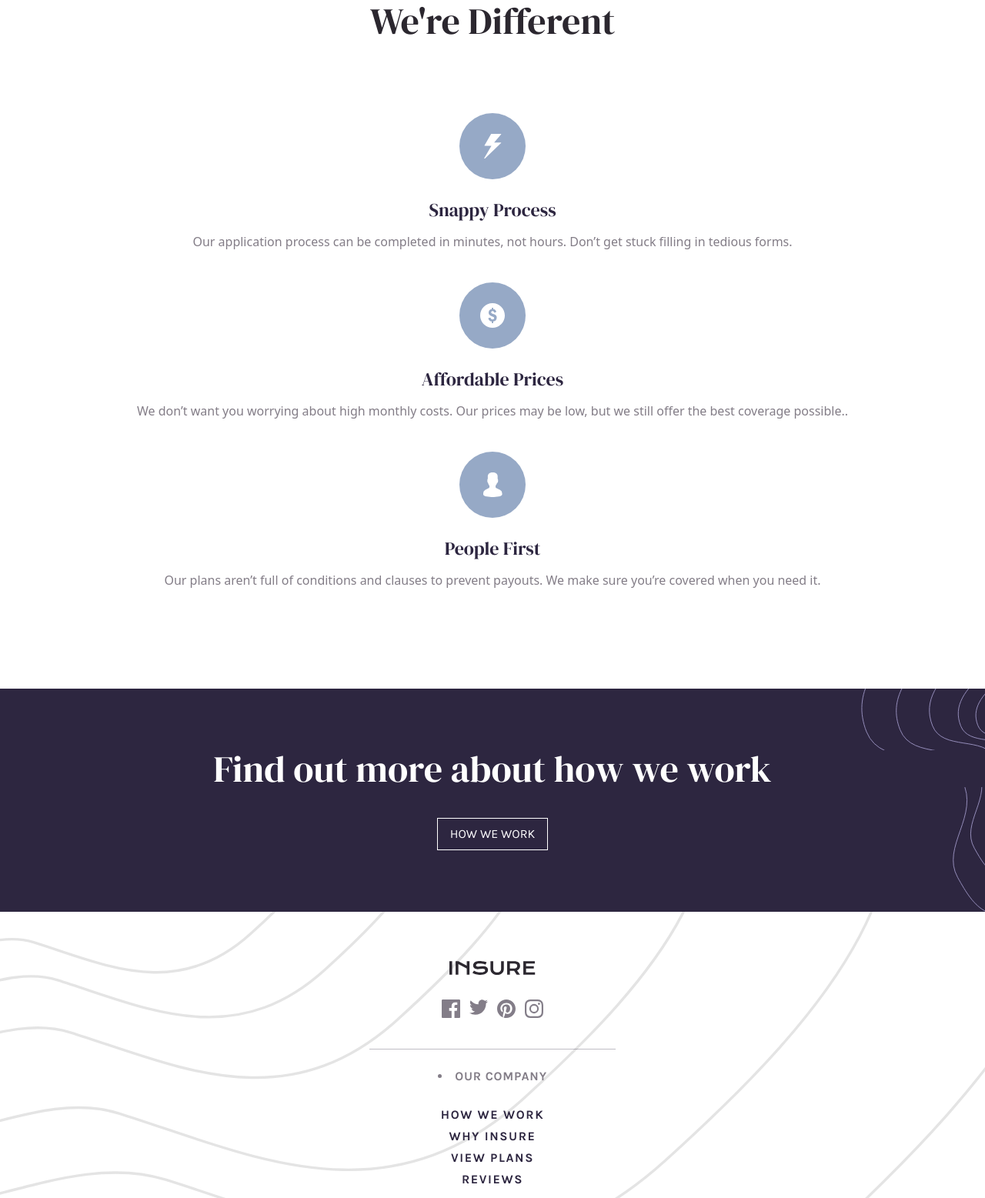
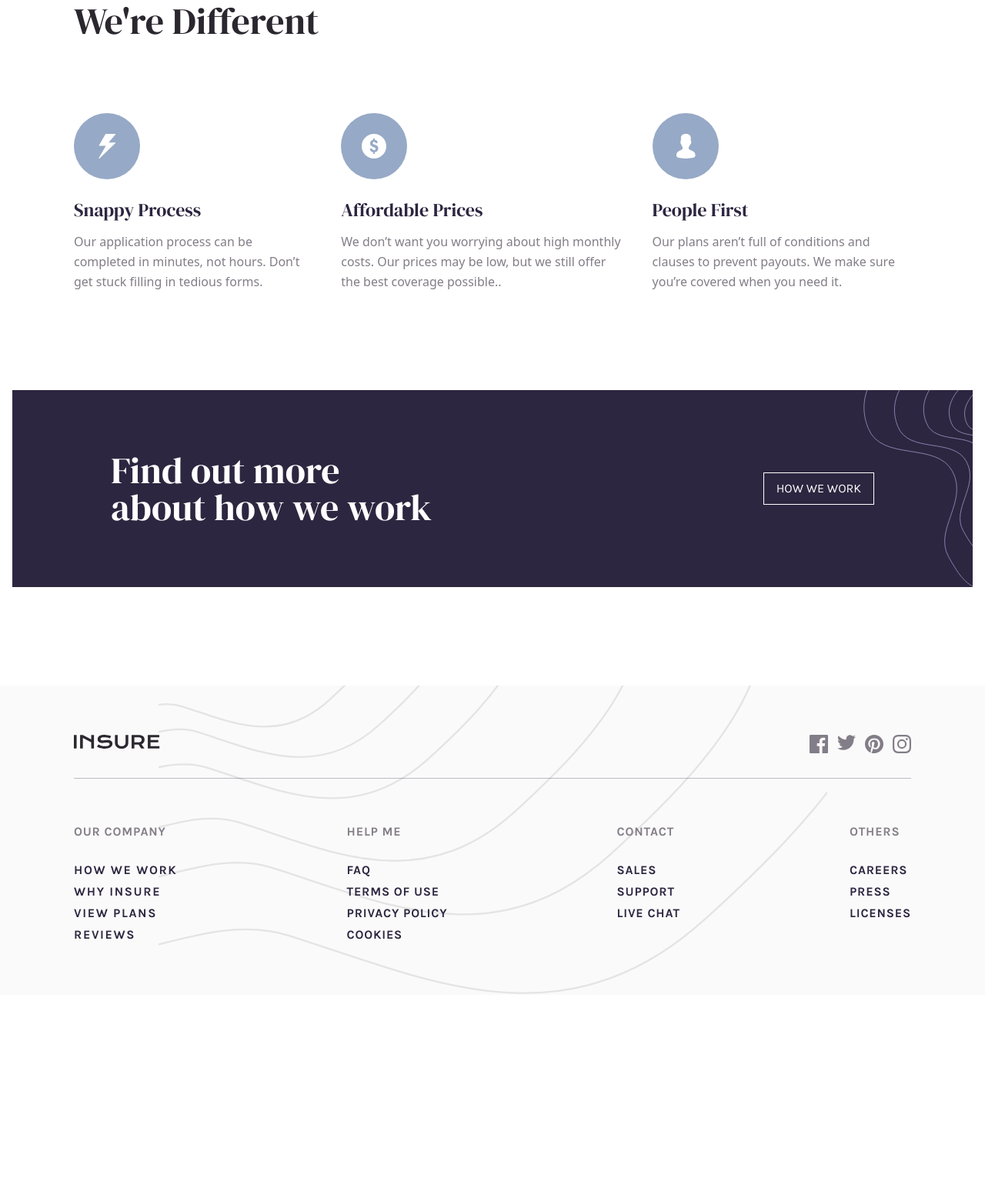
Before and after one commit to mandriva19/insure-landing-page, a website: page index.html in a window 1280 px wide. Shown: the part 1102-2659 px from the top of the page at 77% size. After the commit the page ends 2395 px from the top, so only its background shows below. Drawn offline with Linux system fonts and the light colour scheme.

Commit message:
85% complete
just few tweaks needs to be applied here and there. hero section is broken and few z-index issues appearing as well as max-width-1440 PX is applied very inconsistently. probably around 2-2.5 hours work left

```diff
--- a/index.html
+++ b/index.html
@@ -13,7 +13,9 @@
   </head>
   <body>
     <!-- header -->
-    <header class="flex items-center justify-between px-5 py-5">
+    <header
+      class="mx-auto flex max-w-screen-fixed-width items-center justify-between px-5 py-5 md:px-8 lg:px-16"
+    >
       <!-- logo -->
       <a href="#">
         <img src="./images/logo.svg" alt="site logo on header" />
@@ -23,7 +25,6 @@
       <!-- mobile toggler icon -->
       <button
         role="navigation-toggler"
-        onclick="toggleMobileMenu()"
         id="toggler"
         class="cursor-pointer border border-dark-violet px-2 py-3 md:hidden"
       >
@@ -70,11 +71,20 @@
     </header>
     <!-- end header -->
 
+    <!-- overlay for mobilemenu -->
+    <div class="relative">
+      <div
+        id="overlay"
+        class="absolute bottom-0 left-0 right-0 top-0 z-50 mx-auto hidden min-h-screen w-[100%] bg-very-light-gray"
+      ></div>
+    </div>
+    <!-- END overlay -->
+
     <!-- mobile menu as a separate div -->
     <div class="relative">
       <div
         id="mobileMenu"
-        class="absolute left-0 z-50 hidden min-h-[36.25rem] w-screen bg-very-dark-violet bg-mobile-pattern bg-contain bg-bottom bg-no-repeat md:hidden"
+        class="absolute left-0 z-50 hidden min-h-[36.25rem] w-screen bg-very-dark-violet bg-mobile-pattern bg-contain bg-bottom bg-no-repeat drop-shadow-md md:hidden"
       >
         <ul
           id="mobileMenuList"
@@ -121,7 +131,7 @@
             you. Ensure you and your loved ones are protected.
           </p>
           <button
-            class="border-2 border-very-light-gray px-7 py-1.5 text-base capitalize transition-all duration-75 hover:bg-very-light-gray hover:text-dark-violet"
+            class="border-2 border-very-light-gray bg-transparent px-7 py-1.5 text-base capitalize transition-all duration-75 hover:md:bg-very-light-gray hover:md:text-dark-violet"
           >
             view plans
           </button>
@@ -131,20 +141,25 @@
     <!-- END hero/main section -->
 
     <!-- cards section -->
-    <section class="py-32">
+    <section class="px-4 py-32 md:px-8 lg:px-24">
+      <div class="mx-auto max-w-screen-fixed-width">
         <h1
-        class="relative text-center font-dm text-5xl capitalize text-very-dark-violet before:absolute before:-inset-10 before:mx-auto before:block before:h-[0.08rem] before:w-1/3 before:bg-violet-500 before:opacity-60"
+          class="relative text-center font-dm text-5xl capitalize text-very-dark-violet before:absolute before:-inset-10 before:mx-auto before:block before:h-[0.08rem] before:w-40 before:bg-violet-500 before:opacity-60 md:text-left md:before:left-0 md:before:mx-0"
         >
           we're different
         </h1>
 
-      <div class="flex flex-col gap-10 pt-24 text-center">
+        <div
+          class="flex flex-col gap-10 pt-24 text-center md:flex-row md:text-left"
+        >
+          <!-- card 1 -->
           <div class="flex flex-col gap-3">
+            <div class="w-25 mx-auto md:mx-0">
               <img
-            class="w-25 mx-auto"
                 src="./images/icons/icon-snappy-process.svg"
                 alt="icon of lightning for the first card, it's for snappy process card"
               />
+            </div>
             <h2 class="mt-3 font-dm text-2xl capitalize text-dark-violet">
               snappy process
             </h2>
@@ -153,68 +168,83 @@
               Don’t get stuck filling in tedious forms.
             </p>
           </div>
+          <!-- card 2 -->
           <div class="flex flex-col gap-3">
+            <div class="w-25 mx-auto md:mx-0">
               <img
-            class="w-25 mx-auto"
                 src="./images/icons/icon-affordable-prices.svg"
                 alt="icon of lightning for the first card, it's for snappy process card"
               />
+            </div>
             <h2 class="mt-3 font-dm text-2xl capitalize text-dark-violet">
               Affordable Prices
             </h2>
             <p class="leading-relaxed text-dark-grayish-violet">
-            We don’t want you worrying about high monthly costs. Our prices may
-            be low, but we still offer the best coverage possible..
+              We don’t want you worrying about high monthly costs. Our prices
+              may be low, but we still offer the best coverage possible..
             </p>
           </div>
+          <!-- card 3 -->
           <div class="flex flex-col gap-3">
+            <div class="w-25 mx-auto md:mx-0">
               <img
-            class="w-25 mx-auto"
                 src="./images/icons/icon-people-first.svg"
                 alt="icon of lightning for the first card, it's for snappy process card"
               />
+            </div>
             <h2 class="mt-3 font-dm text-2xl capitalize text-dark-violet">
               People First
             </h2>
             <p class="leading-relaxed text-dark-grayish-violet">
-            Our plans aren’t full of conditions and clauses to prevent payouts.
-            We make sure you’re covered when you need it.
+              Our plans aren’t full of conditions and clauses to prevent
+              payouts. We make sure you’re covered when you need it.
             </p>
+          </div>
         </div>
       </div>
     </section>
     <!-- END card section -->
 
     <!-- how we work section -->
-
-    <section
-      class="bg-dark-violet bg-mobile-pattern-how-we-work bg-contain bg-right-top bg-no-repeat py-20 text-center"
+    <section class="mx-4 mb-32">
+      <div class="mx-auto max-w-screen-fixed-width">
+        <div
+          class="new-wrapper bg-dark-violet bg-mobile-pattern-how-we-work bg-contain bg-right-top bg-no-repeat py-20 text-center lg:flex lg:flex-wrap lg:items-center lg:justify-between lg:px-32"
         >
-      <h1 class="bg-dark-violet font-dm text-5xl text-white">
-        Find out more about how we work
+          <h1 class="bg-dark-violet font-dm text-5xl text-white lg:text-left">
+            Find out more <br />
+            about how we work
           </h1>
           <button
-        class="mt-10 border border-white px-4 py-2 font-karla uppercase text-white"
+            class="mt-10 border border-white bg-transparent px-4 py-2 font-karla uppercase text-white transition-all duration-100 hover:md:bg-very-light-gray hover:md:text-dark-violet lg:mt-0"
           >
             how we work
           </button>
+        </div>
+      </div>
     </section>
-
     <!-- END how we work section -->
 
     <!-- start footer -->
-
     <footer
-      class="bg-footer-mobile-pattern bg-contain bg-top bg-no-repeat py-16"
+      class="bg-very-light-gray bg-footer-mobile-pattern bg-contain bg-top bg-no-repeat py-16 md:px-8 lg:px-24"
     >
+      <div class="mx-auto max-w-screen-fixed-width">
+        <!--footer logo and social icons wrapper div -->
+        <div
+          class="align-center relative flex flex-col justify-center after:absolute after:left-0 after:right-0 after:top-28 after:mx-auto after:h-[.0625rem] after:w-80 after:bg-dark-violet after:bg-opacity-30 md:flex-row md:justify-between md:after:top-14 md:after:w-full"
+        >
+          <!-- footer logo -->
+          <div>
             <img
-        class="mx-auto mb-8"
+              class="mx-auto mb-8 md:mx-0"
               src="./images/logo.svg"
               alt="site logo inside site footer"
             />
-      <div
-        class="relative flex justify-center gap-3 after:absolute after:left-0 after:right-0 after:top-16 after:mx-auto after:h-[.0625rem] after:w-80 after:bg-dark-violet after:bg-opacity-30"
-      >
+          </div>
+          <!-- footer social icons -->
+          <div class="flex justify-center gap-3">
+            <!-- icon 1 -->
             <a class="transition-all duration-200 hover:opacity-80" href="#">
               <svg xmlns="http://www.w3.org/2000/svg" width="24" height="24">
                 <path
@@ -223,7 +253,7 @@
                 />
               </svg>
             </a>
-
+            <!-- icon 2 -->
             <a class="transition-all duration-200 hover:opacity-80" href="#">
               <svg xmlns="http://www.w3.org/2000/svg" width="24" height="20">
                 <path
@@ -232,7 +262,7 @@
                 />
               </svg>
             </a>
-
+            <!-- icon 3 -->
             <a class="transition-all duration-200 hover:opacity-80" href="#">
               <svg xmlns="http://www.w3.org/2000/svg" width="24" height="24">
                 <path
@@ -241,7 +271,7 @@
                 />
               </svg>
             </a>
-
+            <!-- icon 4 -->
             <a class="transition-all duration-200 hover:opacity-80" href="#">
               <svg xmlns="http://www.w3.org/2000/svg" width="24" height="24">
                 <path
@@ -251,11 +281,15 @@
               </svg>
             </a>
           </div>
+        </div>
+        <!--END footer logo and social icons wrapper div -->
 
+        <!-- footer navigation wrapper -->
         <div
-        class="mt-16 flex flex-col justify-center gap-8 text-center font-karla text-base uppercase text-dark-violet"
+          class="mt-16 flex list-none flex-col justify-center gap-8 text-center font-karla text-base uppercase text-dark-violet md:flex-row md:justify-between"
         >
-        <div class="font-bold">
+          <!-- footer nav block 1 -->
+          <div class="font-bold md:text-left">
             <li class="mb-6 tracking-wider text-dark-grayish-violet">
               our company
             </li>
@@ -290,9 +324,11 @@
               </li>
             </ul>
           </div>
-
-        <div class="font-bold">
-          <li class="mb-6 tracking-wider text-dark-grayish-violet">help me</li>
+          <!-- footer nav block 2 -->
+          <div class="font-bold md:text-left">
+            <li class="mb-6 tracking-wider text-dark-grayish-violet">
+              help me
+            </li>
             <ul class="leading-7 tracking-wider">
               <li>
                 <a
@@ -324,9 +360,11 @@
               </li>
             </ul>
           </div>
-
-        <div class="font-bold">
-          <li class="mb-6 tracking-wider text-dark-grayish-violet">contact</li>
+          <!-- footer nav block 3 -->
+          <div class="font-bold md:text-left">
+            <li class="mb-6 tracking-wider text-dark-grayish-violet">
+              contact
+            </li>
             <ul class="leading-7 tracking-wider">
               <li>
                 <a
@@ -351,8 +389,8 @@
               </li>
             </ul>
           </div>
-
-        <div class="font-bold">
+          <!-- footer nav block 4 -->
+          <div class="font-bold md:text-left">
             <li class="mb-6 tracking-wider text-dark-grayish-violet">others</li>
             <ul class="leading-7 tracking-wider">
               <li>
@@ -379,8 +417,8 @@
             </ul>
           </div>
         </div>
+      </div>
     </footer>
-
     <!-- END footer -->
 
     <script src="./main.js"></script>
--- a/main.js
+++ b/main.js
@@ -1,9 +1,29 @@
+//get elements from html
 const mobileToggler = document.getElementById("toggler");
 const mobileMenu = document.getElementById("mobileMenu");
 const mobileMenuList = document.getElementById("mobileMenuList");
+const mobileOverlay = document.getElementById("overlay");
+const body = document.querySelector("body");
 
+//function for toggler
 const toggleMobileMenu = () => {
   mobileToggler.classList.toggle("is-clicked");
   mobileMenu.classList.toggle("hidden");
   mobileMenuList.classList.toggle("invisible");
+  mobileOverlay.classList.toggle("hidden");
 };
+
+//function for disabling overflow while mobile menu is open
+const overflowDisable = () => {
+  if (mobileToggler.classList.contains("is-clicked")) {
+    body.style.overflow = "hidden";
+  } else {
+    body.style.overflow = "auto";
+  }
+};
+
+//run the functions inside toggler
+mobileToggler.addEventListener("click", function () {
+  toggleMobileMenu();
+  overflowDisable();
+});
--- a/tailwind.config.js
+++ b/tailwind.config.js
@@ -23,6 +23,10 @@ module.exports = {
         "footer-mobile-pattern":
           "url('/images/patterns/bg-pattern-footer-mobile.svg')",
       },
+
+      screens: {
+        "fixed-width": "90rem",
+      },
     },
   },
   plugins: [],
```
Also changed, not shown: dist/output.css. Lines whose indentation alone changed are shown as unchanged.
